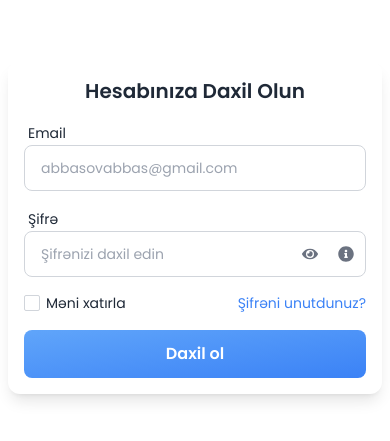
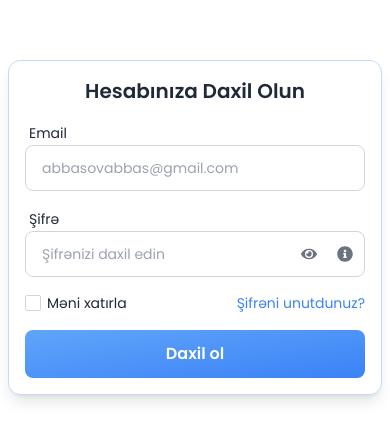
Before and after one commit to nihad-xalq/creatrax, a Next.js app: page /login in a window 390 px wide. Shown: the part 195-636 px from the top of the page. Built offline with nearby package versions, Linux system fonts and the light colour scheme.

Commit message:
Fix login page responsivity

```diff
--- a/src/views/LoginView.tsx
+++ b/src/views/LoginView.tsx
@@ -48,7 +48,7 @@ export const LoginView = () => {
   return (
     <section className="py-8 lg:py-12 flex items-center my-auto h-screen willFadeFromAbove">
       <div className="container mx-auto max-w-4xl px-2 lg:px-12">
-        <div className="flex flex-col lg:flex-row bg-white shadow-lg rounded-xl overflow-hidden">
+        <div className="flex flex-col lg:flex-row bg-white shadow-lg rounded-xl overflow-hidden border border-blue-200 md:border-none">
           {/* Visual Section */}
           <div className="hidden lg:flex lg:w-1/2 bg-gradient-to-tl from-blue-500 to-blue-400 text-white p-8 justify-center items-center">
             <div className="text-center space-y-4">
```
